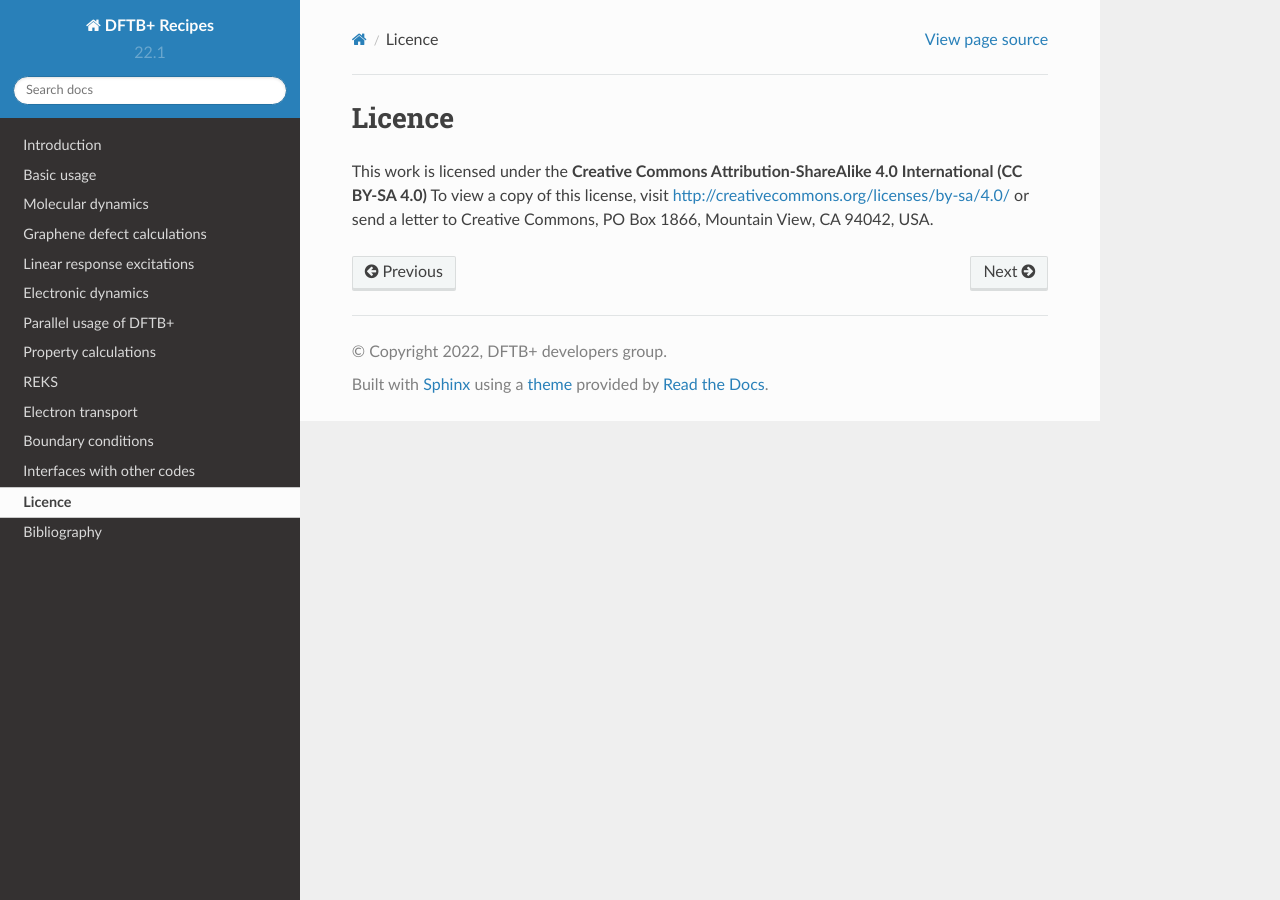
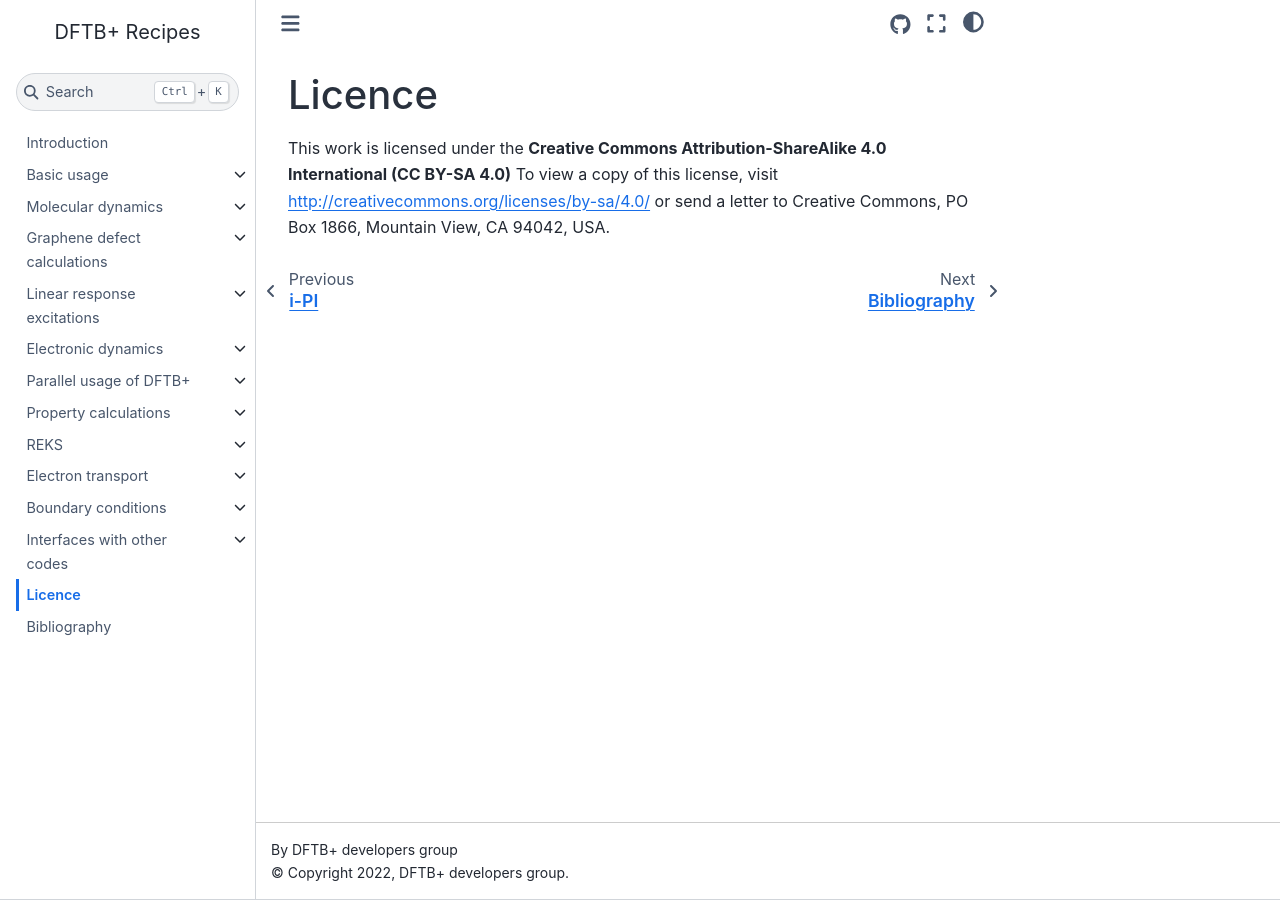
Before and after one commit to dftbplus/recipes, a Sphinx documentation site: the page built from docs/licence.rst, in a window 1280 px wide. Built offline with Sphinx 7.4.7 and the Sphinx Book theme 1.1.4, drawn with Linux system fonts in a browser that asks for light colours; some of the changed lines change nothing that is shown.

Commit message:
Change to sphinx-book-theme
- nicer looking theme for docs with sphinx-book-theme
- use sphinx-copybutton extension to allow easy copies of code blocks
- add sphinx-design for additional bootstrap classes

```diff
--- a/docs/conf.py
+++ b/docs/conf.py
@@ -31,8 +31,12 @@ needs_sphinx = '1.8'
 # Add any Sphinx extension module names here, as strings. They can be
 # extensions coming with Sphinx (named 'sphinx.ext.*') or your custom
 # ones.
-extensions = ['sphinx.ext.mathjax',
-    'sphinx.ext.ifconfig']
+extensions = [
+    'sphinx.ext.mathjax',
+    'sphinx.ext.ifconfig',
+    'sphinx_copybutton',
+    'sphinx_design',
+]
 
 # Add any paths that contain templates here, relative to this directory.
 templates_path = ['_templates']
@@ -94,13 +98,21 @@ numfig_format = {
 # The theme to use for HTML and HTML Help pages.  See the documentation for
 # a list of builtin themes.
 #
-html_theme = 'sphinx_rtd_theme'
+html_theme = 'sphinx_book_theme'
+html_title = project
 
 # Theme options are theme-specific and customize the look and feel of a theme
 # further.  For a list of options available for each theme, see the
 # documentation.
 #
-#html_theme_options = {}
+html_theme_options = {
+    "repository_url": "https://github.com/dftbplus/recipes",
+    "repository_branch": "main",
+    "use_repository_button": True,
+    "use_edit_page_button": True,
+    "use_download_button": False,
+    "path_to_docs": "docs",
+}
 
 # Add any paths that contain custom static files (such as style sheets) here,
 # relative to this directory. They are copied after the builtin static files,
--- a/requirements.txt
+++ b/requirements.txt
@@ -1 +1,4 @@
 sphinx >= 1.8
+sphinx-book-theme
+sphinx-copybutton
+sphinx-design
```
